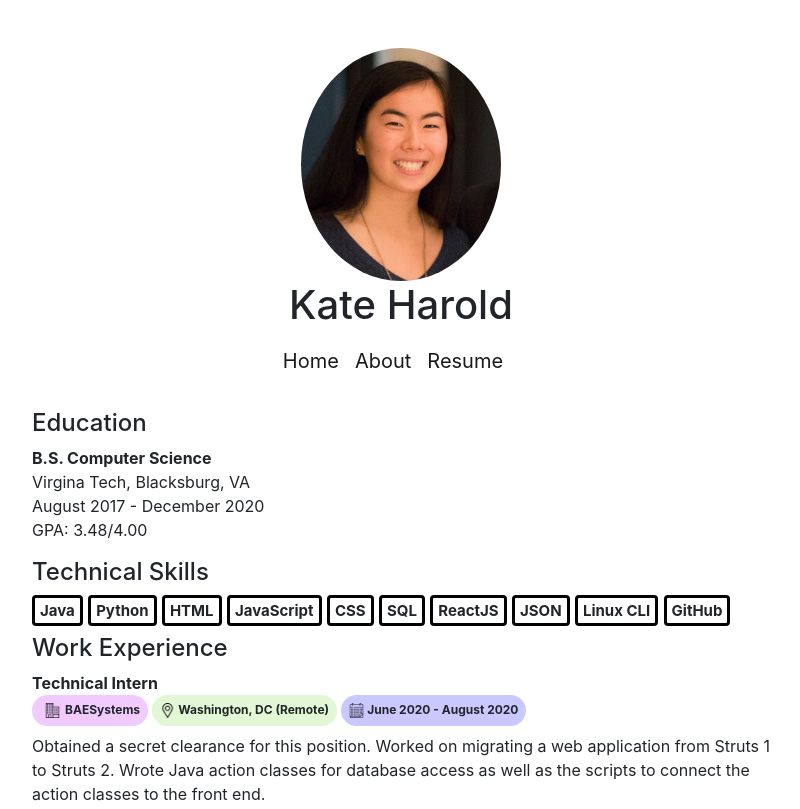
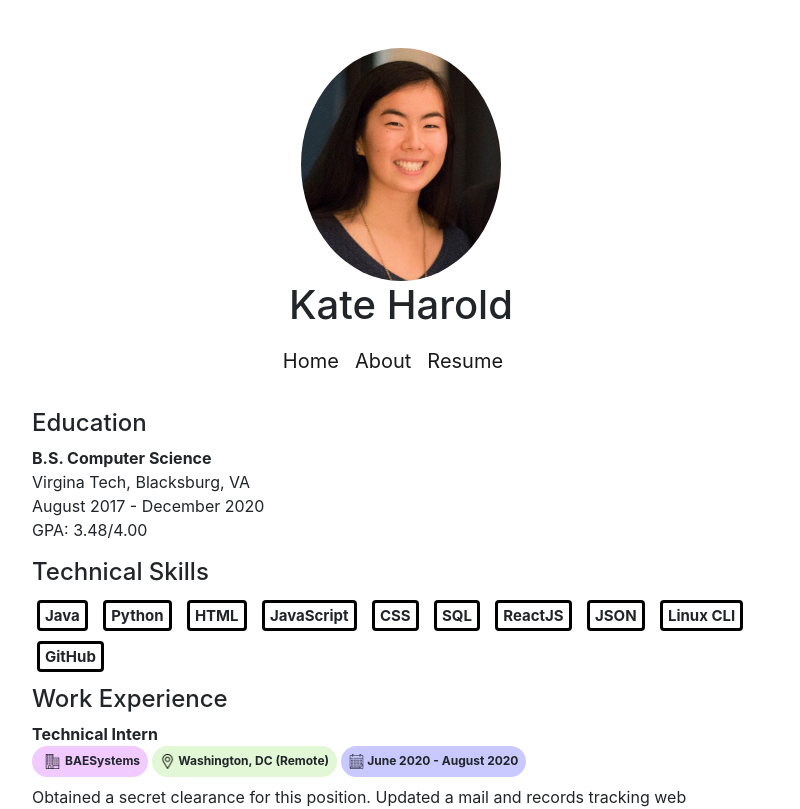
Before and after one commit to katieh98/personal-site, a React (Create React App) app: page / in a window 1280 px wide. Shown: the top 809 px of the page, without its empty margins (239-1039 px from the left). Built offline with nearby package versions, Linux system fonts and the light colour scheme.

Commit message:
margins on pills

```diff
--- a/src/App.css
+++ b/src/App.css
@@ -108,6 +108,7 @@ p {
   padding: 5px;
   padding-bottom: 5px;
   padding-top: 5px;
+  margin: 5px;
 }
 
 .footer {
--- a/src/components/About.js
+++ b/src/components/About.js
@@ -9,15 +9,14 @@ class About extends React.Component {
     return (<div className="container"><br/><br/>
             <h3><StringyWindup/></h3>
             <p>
-              I'm an undergraduate student at Virginia Tech pursuing my degree in Computer Science.
-              Currently, I live in Northern Virginia and am searching for full time employment after
+              I'm an undergraduate student at <a href="https://vt.edu/">Virginia Tech</a> pursuing my degree in Computer Science.
+              Currently, I'm located in Northern Virginia and am searching for full time employment after
               I graduate in December 2020. I have experience with software development through
                my internships and personal projects but am always looking to learn more. My
                 interests include watching movies, cooking, traveling (even though I haven't gone many
                places), and playing games with friends.
                <br /><br />
                My inbox is always open! Feel free to contact me whether it's to just say hi or ask questions.
-               <br />Please feel free to make suggestions for the site since this is my first time using ReactJS!
             </p>
 
             <Figure>
--- a/src/components/Home.js
+++ b/src/components/Home.js
@@ -36,9 +36,10 @@ class Home extends React.Component {
                 <Badge pill className="calendar"><img src={cal} width="15" height="15" alt="pin" /> June 2020 - August 2020
                   </Badge>{' '}
               </h6>
-            Obtained a secret clearance for this position. Worked on migrating a web
-            application from Struts 1 to Struts 2. Wrote Java action classes for database access as
-            well as the scripts to connect the action classes to the front end.
+            Obtained a secret clearance for this position. Updated a mail and records tracking
+             web application from Struts 1 to Struts 2. Wrote Java action classes for database access as
+            well as the scripts to connect the action classes to the front end. Gained experience in HTML, JavaScript, Java,
+             and jQuery.
         </p>
         <p><strong>Software Development Intern</strong> <br />
           <h6><Badge pill className="company">
```
